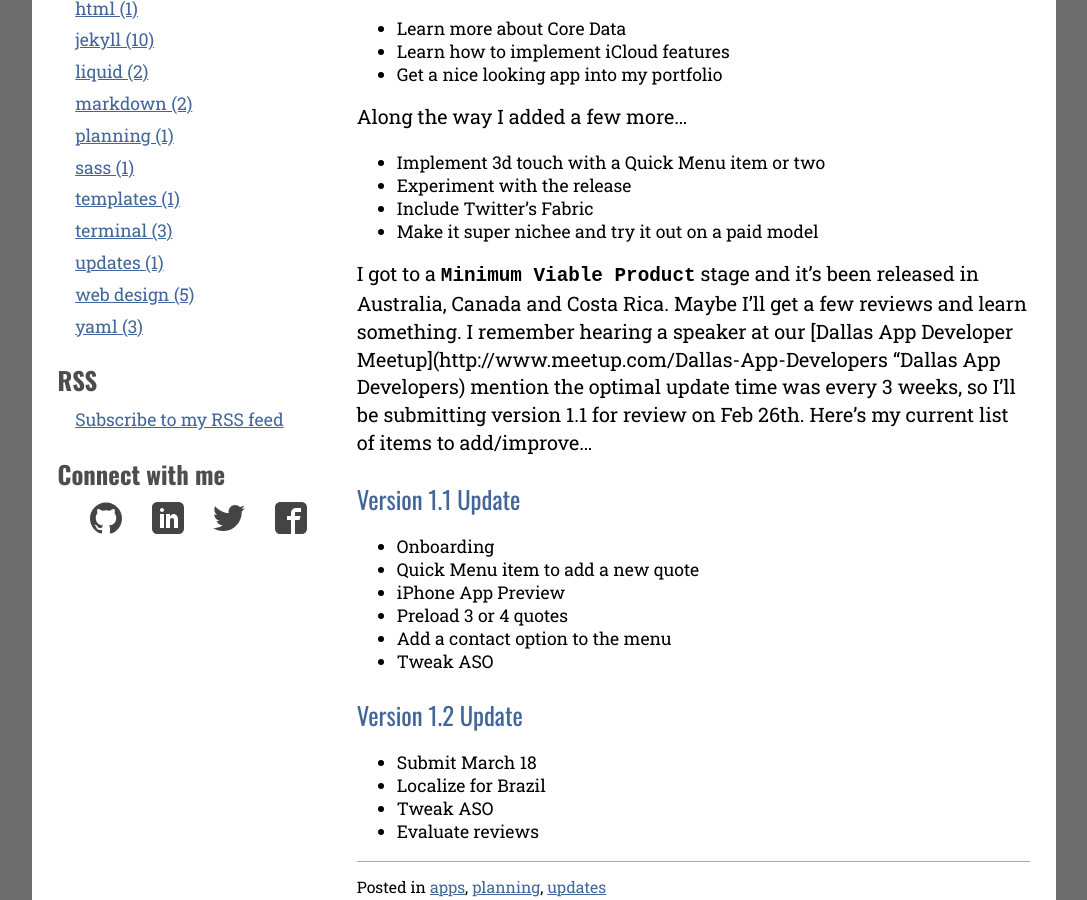
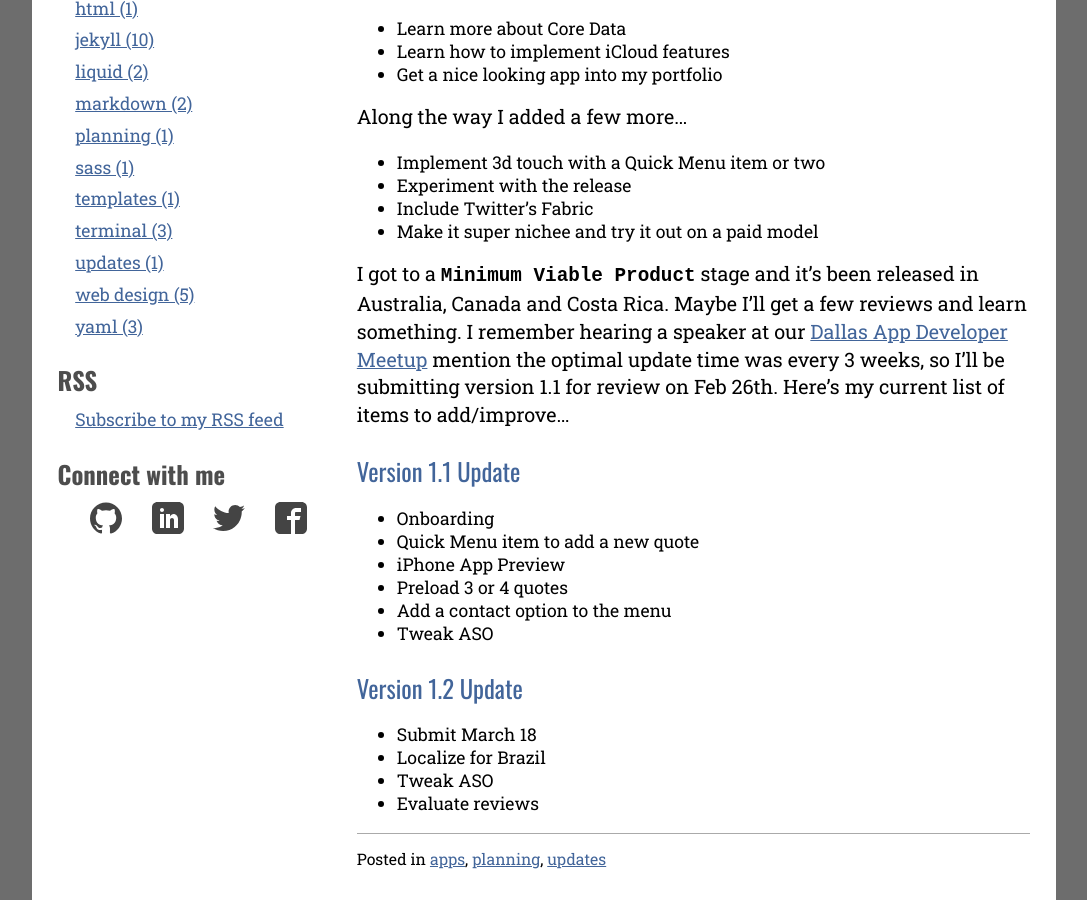
Before and after one commit to endodoug/endodoug.github.io, a Jekyll site: the page built from _posts/2016-02-13-mma-quotes-approved.md, in a window 1280 px wide and 900 px high, scrolled down 498 px. Shown: the whole window, without its empty margins (96-1183 px from the left). Built offline with Jekyll 4.4.1, drawn with Linux system fonts in a browser that asks for light colours; comment, search, counter and statistics services are not loaded.

Commit message:
Update 2016-02-13-mma-quotes-approved.md
actually thought I was pretty good with Markdown.

```diff
--- a/_posts/2016-02-13-mma-quotes-approved.md
+++ b/_posts/2016-02-13-mma-quotes-approved.md
@@ -20,7 +20,7 @@ Along the way I added a few more…
 * Include Twitter’s Fabric
 * Make it super nichee and try it out on a paid model
 
-I got to a `Minimum Viable Product` stage and it’s been released in Australia, Canada and Costa Rica.  Maybe I’ll get a few reviews and learn something.  I remember hearing a speaker at our [Dallas App Developer Meetup](http://www.meetup.com/Dallas-App-Developers "Dallas App Developers) mention the optimal update time was every 3 weeks, so I’ll be submitting version 1.1 for review on Feb 26th.   Here’s my current list of items to add/improve…
+I got to a `Minimum Viable Product` stage and it’s been released in Australia, Canada and Costa Rica.  Maybe I’ll get a few reviews and learn something.  I remember hearing a speaker at our [Dallas App Developer Meetup](http://www.meetup.com/Dallas-App-Developers "Dallas App Developers") mention the optimal update time was every 3 weeks, so I’ll be submitting version 1.1 for review on Feb 26th.   Here’s my current list of items to add/improve…
 
 ### Version 1.1 Update
 
```
